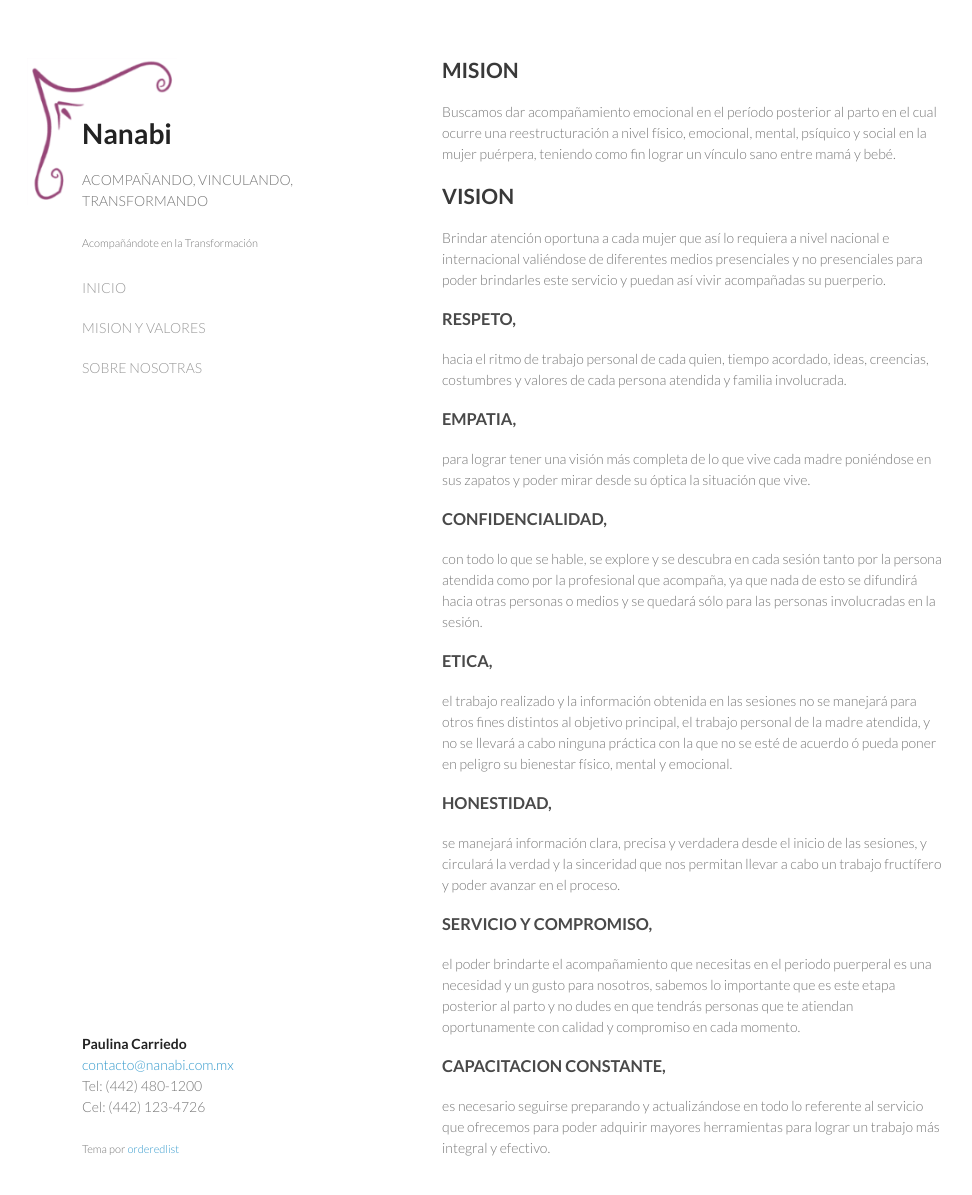
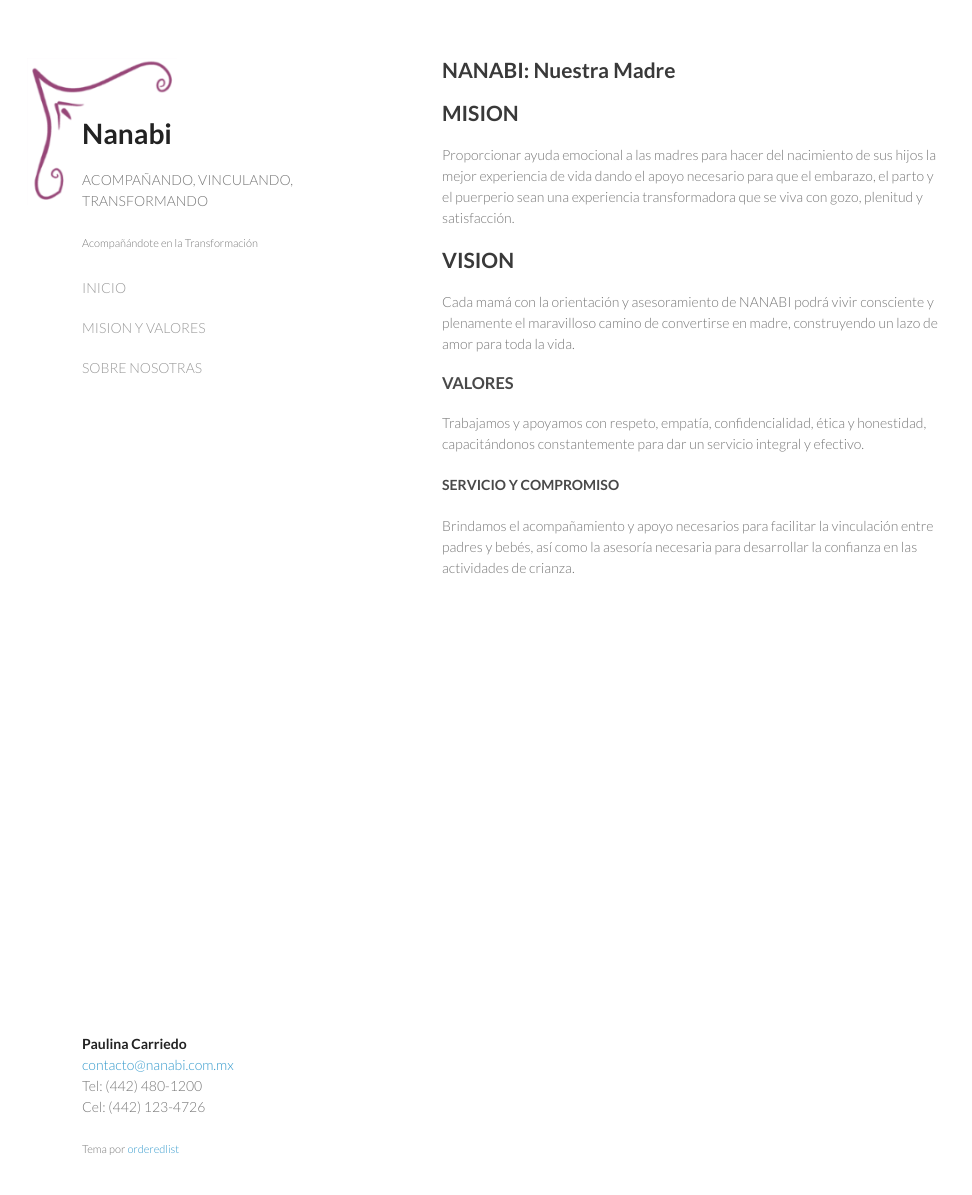
Before and after one commit to fcarriedo/nanabi, a Jekyll site: the page built from mision.md, in a window 1280 px wide and 1228 px high. Shown: the top 1195 px of the window, without its empty margins (128-1100 px from the left). Built offline with Jekyll 4.4.1, drawn with Linux system fonts in a browser that asks for light colours; Markdown is read by kramdown in place of the engine named in the settings.

Commit message:
Cambio de Mision, Vision y Valores

```diff
--- a/mision.md
+++ b/mision.md
@@ -2,59 +2,24 @@
 layout: default
 ---
 
+## NANABI: Nuestra Madre
+
+
 ## MISION
 
-Buscamos dar acompañamiento emocional en el período posterior al parto en el
-cual ocurre una reestructuración a nivel físico, emocional, mental, psíquico y
-social en la mujer puérpera, teniendo como fin lograr un vínculo sano entre
-mamá y bebé.
+Proporcionar ayuda emocional a las madres para hacer del nacimiento de sus hijos la mejor experiencia de vida dando el apoyo necesario para que el embarazo, el parto y el puerperio sean una experiencia transformadora que se viva con gozo, plenitud y satisfacción.
 
 ## VISION
 
-Brindar atención oportuna a cada mujer que así lo requiera a nivel nacional e
-internacional valiéndose de diferentes medios presenciales y no presenciales
-para poder brindarles este servicio y puedan así vivir acompañadas su
-puerperio.
+Cada mamá con la orientación y asesoramiento de NANABI podrá vivir consciente y plenamente el maravilloso camino de convertirse en madre, construyendo un lazo de amor para toda la vida.
 
-### RESPETO,
 
-hacia el ritmo de trabajo personal de cada quien, tiempo acordado, ideas,
-creencias, costumbres y valores de cada persona atendida y familia involucrada.
 
-### EMPATIA,
+### VALORES
 
-para lograr tener una visión más completa de lo que vive cada madre poniéndose
-en sus zapatos y poder mirar desde su óptica la situación que vive.
+Trabajamos y apoyamos con respeto, empatía, confidencialidad, ética y honestidad, capacitándonos constantemente para dar un servicio integral y efectivo.
 
-### CONFIDENCIALIDAD,
 
-con todo lo que se hable, se explore y se descubra en cada sesión tanto por la
-persona atendida como por la profesional que acompaña, ya que nada de esto se
-difundirá hacia otras personas o medios y se quedará sólo para las personas
-involucradas en la sesión.
+#### SERVICIO Y COMPROMISO
 
-### ETICA,
-
-el trabajo realizado y la información obtenida en las sesiones no se manejará
-para otros fines distintos al objetivo principal, el trabajo personal de la
-madre atendida, y no se llevará a cabo ninguna práctica con la que no se esté
-de acuerdo ó pueda poner en peligro su bienestar físico, mental y emocional.
-
-### HONESTIDAD,
-
-se manejará información clara, precisa y verdadera desde el inicio de las
-sesiones, y circulará la verdad y la sinceridad que nos permitan llevar a cabo
-un trabajo fructífero y poder avanzar en el proceso.
-
-### SERVICIO Y COMPROMISO,
-
-el poder brindarte el acompañamiento que necesitas en el periodo puerperal es
-una necesidad y un gusto para nosotros, sabemos lo importante que es este etapa
-posterior al parto y no dudes en que tendrás personas que te atiendan
-oportunamente con calidad y compromiso en cada momento.
-
-### CAPACITACION CONSTANTE,
-
-es necesario seguirse preparando y actualizándose en todo lo referente al
-servicio que ofrecemos para poder adquirir mayores herramientas para lograr un
-trabajo más integral y efectivo.
+Brindamos el acompañamiento y apoyo necesarios para facilitar la vinculación entre padres y bebés, así como la asesoría necesaria para desarrollar la confianza en las actividades de crianza.
```
